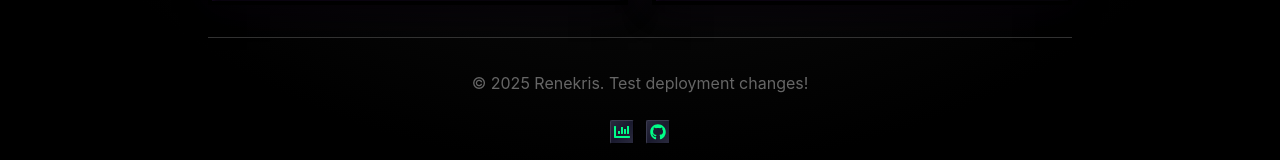
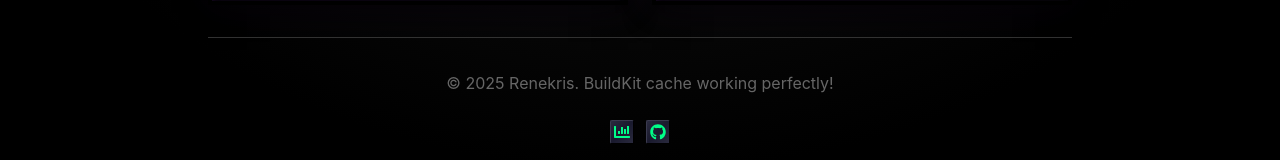
Before and after one commit to renekris/renekris-dev-website, a React (Create React App) app: page / in a window 1280 px wide. Shown: the part 723-883 px from the top of the page. Built offline with nearby package versions, Linux system fonts and the light colour scheme; no server answers; a web font is replaced by a local one.

Commit message:
test: update footer to test optimized BuildKit deployment

```diff
--- a/src/components/Footer.js
+++ b/src/components/Footer.js
@@ -7,7 +7,7 @@ const Footer = () => {
 
   return (
     <footer className="mt-auto text-center pt-8 border-t border-bg-tertiary text-text-tertiary">
-      <p className="mb-6">&copy; 2025 Renekris. Test deployment changes!</p>
+      <p className="mb-6">&copy; 2025 Renekris. BuildKit cache working perfectly!</p>
 
       <div className="flex flex-col md:flex-row justify-center items-center gap-3">
         <button
```
